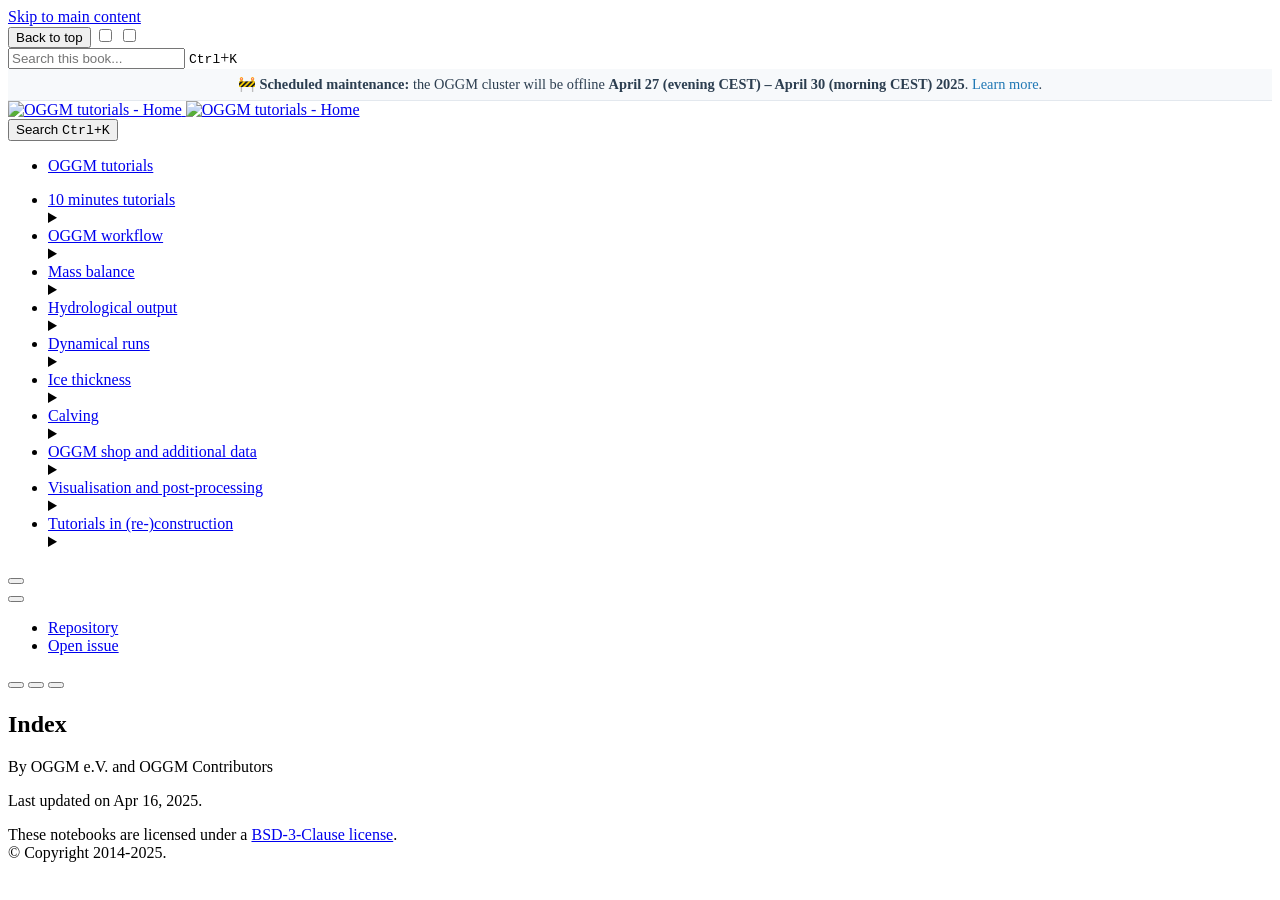
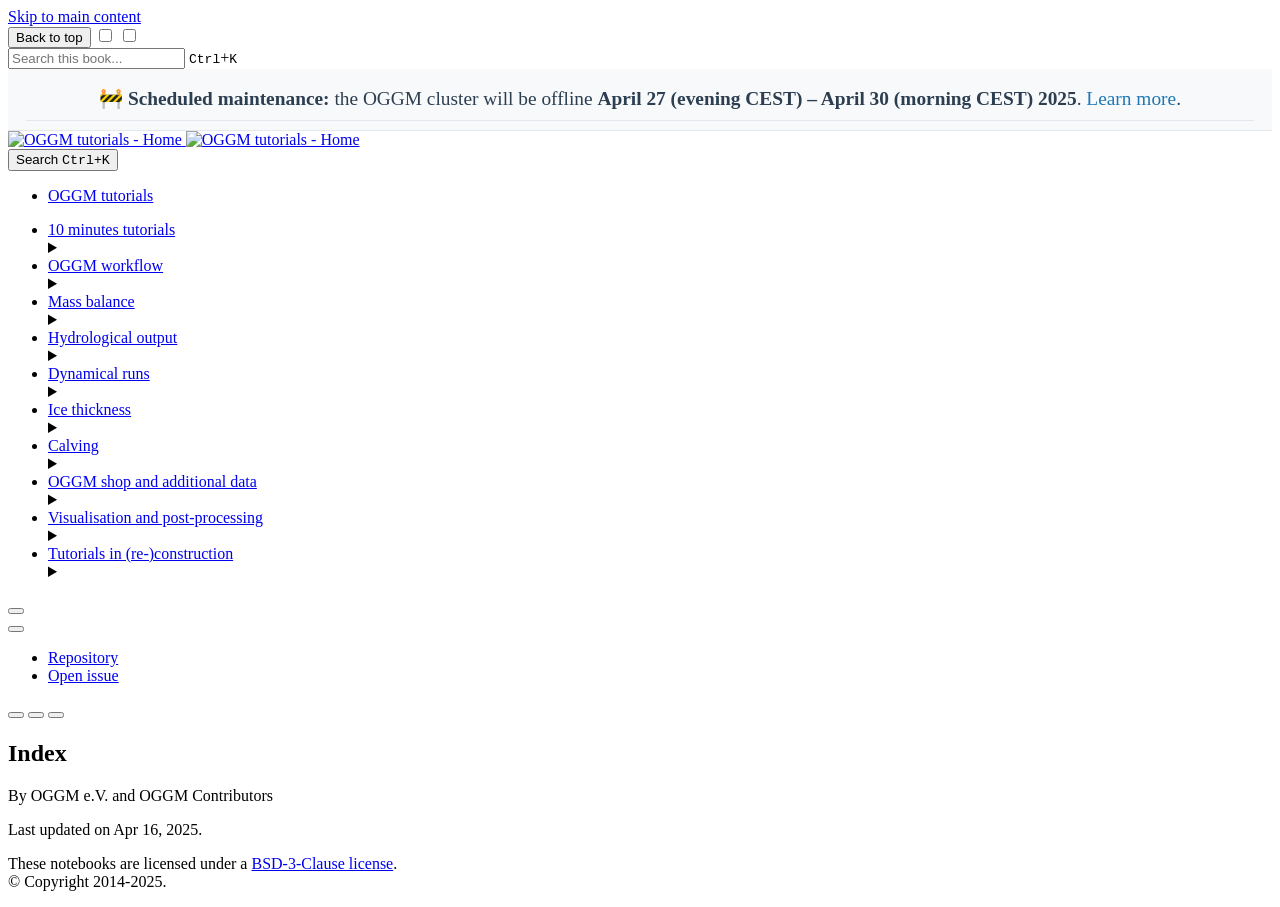

Update stable docs from 59bdfff22badaa0ae[number redacted]f7ba2cc723b6fc

--- a/stable/_static/custom.css
+++ b/stable/_static/custom.css
@@ -5,21 +5,28 @@ html {
   --pst-font-size-h4: 1.0em; /* Default: ? */
 }
 
-.announcement {
+.announcement,
+.bd-header-announcement {
   background-color: #f7f9fb;
   color: #2c3e50 !important;
   padding: 0.5em 1em;
   margin: 0;
-  font-size: 0.9em;
+  font-size: 1.1em;
   text-align: center;
   border-bottom: 1px solid #e3e8ee;
 }
 
-.announcement a {
+.announcement a,
+.bd-header-announcement a {
   color: #1f77b4 !important;
   text-decoration: none;
 }
 
-.announcement a:hover {
+.announcement a:hover,
+.bd-header-announcement a:hover {
   text-decoration: underline;
+}
+
+.bd-header-announcement__content p {
+  margin: 0;
 }
